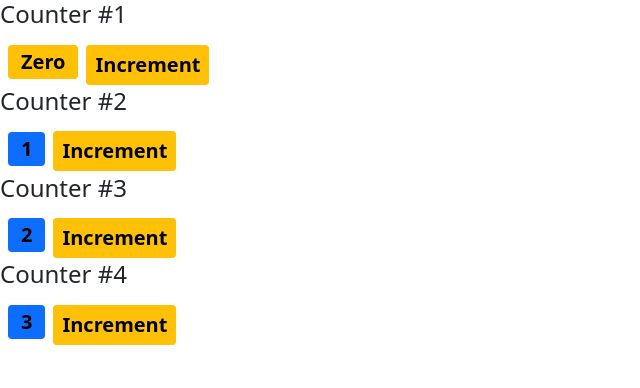
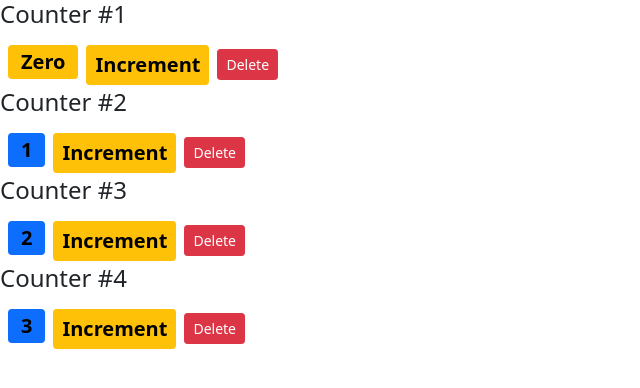
Before and after one commit to Khodidas-withLoveKD/React-Learnings, a React (Create React App) app: page /counters in a window 1280 px wide. Shown: the top 388 px of the page, without its empty margins (0-640 px from the left). Built offline with nearby package versions, Linux system fonts and the light colour scheme.

Commit message:
Raising and Handling Events

```diff
--- a/src/Components/Counters.jsx
+++ b/src/Components/Counters.jsx
@@ -11,13 +11,19 @@ class Counters extends React.Component {
 			{ id: 4, value: 3 },
 		],
 	}
+	deleteCounter() {
+		console.log('Counter deleted')
+	}
 	render() {
 		return (
 			<React.Fragment>
 				{this.state.counters.map((counter) => (
-					<Counter key={counter.id} value={counter.value}>
-						<h4>Counter #{counter.id}</h4>
-					</Counter>
+					<Counter
+						key={counter.id}
+						onDelete={this.deleteCounter}
+						value={counter.value}
+						id={counter.id}
+					/>
 				))}
 			</React.Fragment>
 		)
--- a/src/Components/counter.jsx
+++ b/src/Components/counter.jsx
@@ -16,7 +16,7 @@ class Counter extends React.Component {
 		console.log(this.props)
 		return (
 			<div>
-				{this.props.children}
+				<h4>Counter #{this.props.id}</h4>
 				<span style={this.styles} className={this.getBadgeClasses()}>
 					{this.formatCount()}
 				</span>
@@ -27,12 +27,22 @@ class Counter extends React.Component {
 				>
 					Increment
 				</button>
-				{/* <div>
-					{this.state.tags.length === 0 && 'Please create a new tag!!'}
-					{this.renderTags()}
-				</div> */}
+				<div
+					onClick={this.props.onDelete}
+					className="button btn btn-danger btn-sm m-2"
+				>
+					Delete
+				</div>
+				<div>
+					{/* {this.state.tags.length === 0 && 'Please create a new tag!!'}
+					{this.renderTags()} */}
+				</div>
 			</div>
 		)
+	}
+
+	handleDelete() {
+		console.log('deleted')
 	}
 
 	handleIncrement = (product) => {
```
